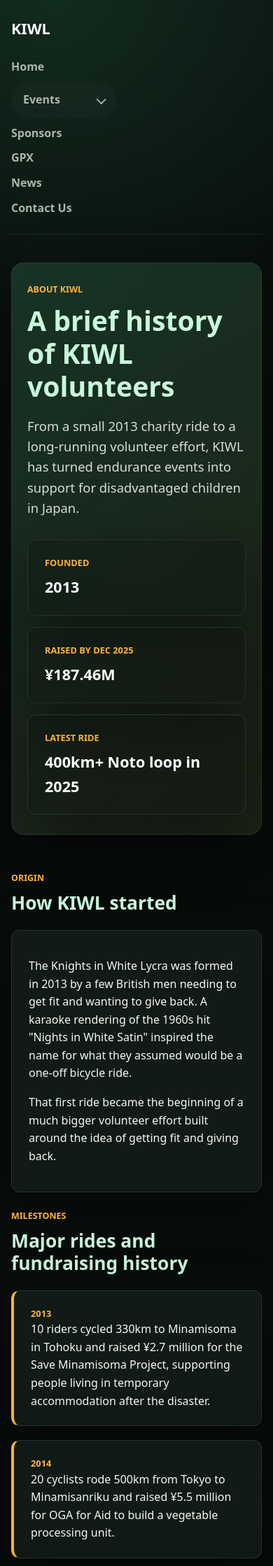
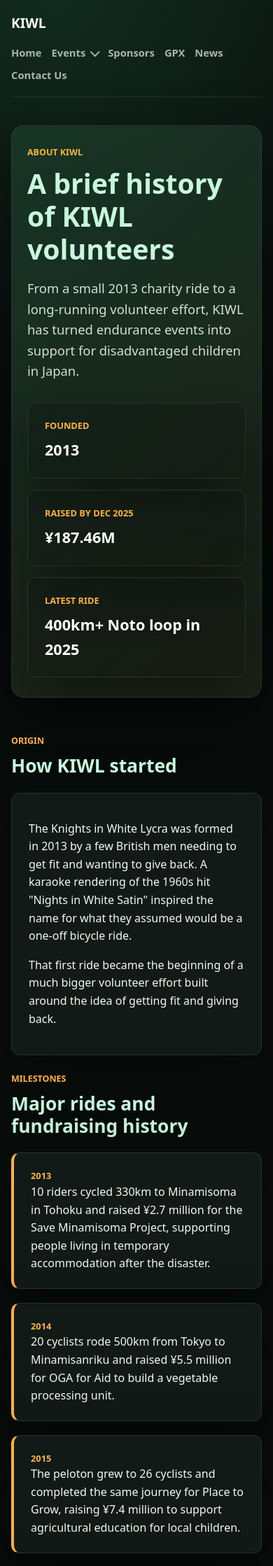
Before and after one commit to KIWL-Japan/kiwl, a Jekyll site: the page built from index.md, in a window 390 px wide. Shown: the top 2238 px of the page at 70% size. Built offline with Jekyll 4.4.1, drawn with Linux system fonts in a browser that asks for light colours.

Commit message:
Refine mobile top navigation

```diff
--- a/assets/css/style.scss
+++ b/assets/css/style.scss
@@ -68,6 +68,7 @@ a {
 .site-nav a,
 .nav-dropdown summary {
   color: var(--color-muted);
+  font-size: 0.98rem;
   font-weight: 650;
   text-decoration: none;
 }
@@ -85,16 +86,14 @@ a {
   display: inline-flex;
   align-items: center;
   gap: 8px;
-  padding: 9px 14px;
-  border: 1px solid transparent;
-  border-radius: 999px;
-  background: rgba(255, 255, 255, 0.02);
+  padding: 0;
+  border: 0;
+  border-radius: 0;
+  background: transparent;
   list-style: none;
   cursor: pointer;
   transition:
     color 180ms ease,
-    border-color 180ms ease,
-    background-color 180ms ease,
     transform 180ms ease;
 }
 
@@ -114,14 +113,14 @@ a {
 
 .nav-dropdown summary:focus-visible {
   outline: none;
-  border-color: rgba(66, 217, 138, 0.7);
-  box-shadow: 0 0 0 4px rgba(66, 217, 138, 0.14);
+  color: var(--color-primary);
+  text-decoration: underline;
+  text-decoration-thickness: 2px;
+  text-underline-offset: 0.28em;
 }
 
 .nav-dropdown[open] summary {
   color: var(--color-primary);
-  border-color: rgba(66, 217, 138, 0.22);
-  background: rgba(66, 217, 138, 0.08);
 }
 
 .nav-dropdown[open] summary::after {
@@ -654,37 +653,48 @@ h2 {
   .site-header {
     align-items: flex-start;
     flex-direction: column;
+    gap: 14px;
+    padding: 18px 0;
   }
 
   .site-nav {
-    align-items: flex-start;
-    flex-direction: column;
+    align-items: center;
+    flex-direction: row;
+    flex-wrap: wrap;
     width: 100%;
-    gap: 10px;
+    gap: 8px 14px;
+  }
+
+  .site-title {
+    font-size: 1.2rem;
+  }
+
+  .site-nav a,
+  .nav-dropdown summary {
+    font-size: 0.92rem;
   }
 
   .nav-dropdown-menu {
     position: static;
     min-width: min(320px, 100%);
-    margin-top: 10px;
-    margin-left: 8px;
+    margin-top: 8px;
+    margin-left: 0;
     padding: 8px;
     animation-duration: 180ms;
   }
 
   .nav-dropdown {
-    width: 100%;
+    width: auto;
   }
 
   .nav-dropdown summary {
-    width: fit-content;
-    min-width: 150px;
-    justify-content: space-between;
-    padding: 11px 16px;
+    width: auto;
+    min-width: 0;
+    justify-content: flex-start;
   }
 
   .nav-dropdown-menu a {
-    padding: 12px 14px;
+    padding: 11px 13px;
   }
 
   .page-content {
```
